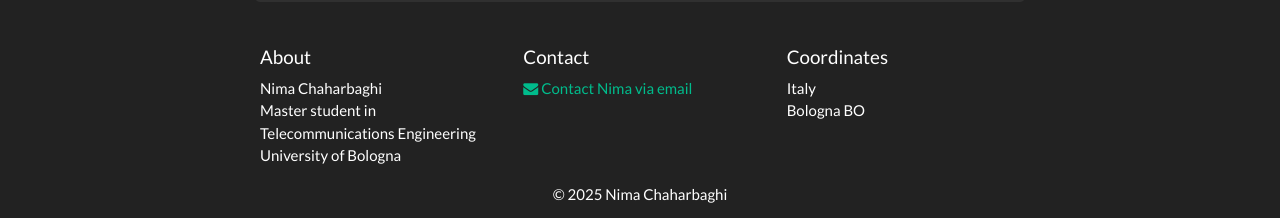
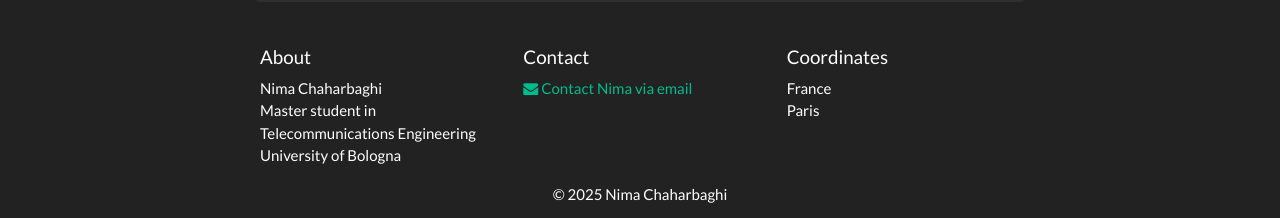
Before and after one commit to nimachaharbaghi/nimachaharbaghi.github.io, a Jekyll site: the page built from _pages/home.md, in a window 1280 px wide and 900 px high, scrolled down 720 px. Shown: the part 679-897 px from the top of the window. Built offline with Jekyll 4.4.1, drawn with Linux system fonts in a browser that asks for light colours; nearby versions of some CDN libraries; a style sheet for code colours, icons or effects is not loaded.

Commit message:
Change location from Italy to France

```diff
--- a/_config.yml
+++ b/_config.yml
@@ -18,8 +18,8 @@ affiliation: >
   University of Bologna
 
 location: >
-  Italy<br/>
-  Bologna BO
+  France<br/>
+  Paris
 
 contact: >
   <a href="nima.chaharbaghi@studio.unibo.it" target="_blank"><i class="fa fa-envelope fa-1x"></i> Contact Nima via email</a> <br/>
```
